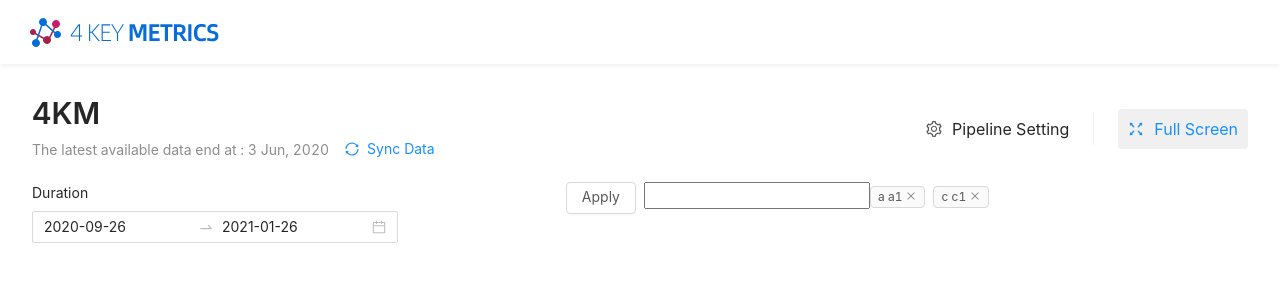
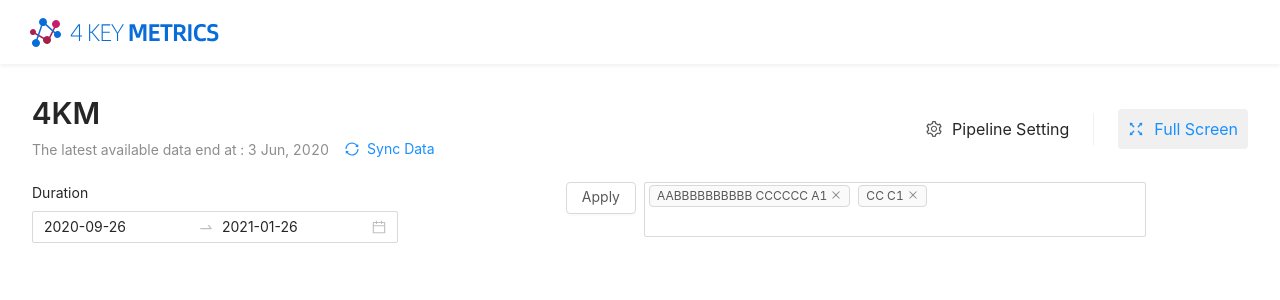
Before and after one commit to thoughtworks/metrik, a React app: page / in a window 1280 px wide. Shown: the top 300 px of the page. Built offline with nearby package versions, Linux system fonts and the light colour scheme.

Commit message:
[#99][Rui][Feat] build cascader tags

```diff
--- a/src/components/MultipleCascader.tsx
+++ b/src/components/MultipleCascader.tsx
@@ -40,6 +40,19 @@ export const MultipleCascader: FC<MultipleCascaderProps> = ({
 	};
 
 	useEffect(() => {
+		const nextVisibleMap = checkedValues.reduce((res, item) => {
+			return {
+				...res,
+				[item]: true,
+			};
+		}, {});
+		setVisibleMap(state => {
+			return {
+				...state,
+				...nextVisibleMap,
+			};
+		});
+
 		setCascaderValue(state => {
 			return {
 				...checkedValues?.reduce((res: any, val: any) => {
@@ -102,6 +115,7 @@ export const MultipleCascader: FC<MultipleCascaderProps> = ({
 		<Trigger
 			action={["click"]}
 			destroyPopupOnHide
+			popupClassName={"ant-select-dropdown ant-select-dropdown-placement-bottomLeft"}
 			popup={
 				<Checkbox.Group onChange={onChange} value={checkedValues}>
 					{options.map((option, key) => {
@@ -140,15 +154,30 @@ export const MultipleCascader: FC<MultipleCascaderProps> = ({
 			}
 			popupAlign={{
 				points: ["tl", "bl"],
-				offset: [0, 15],
+				offset: [0, 5],
 			}}
+			forceRender
 			popupVisible={popupVisible}
 			onPopupVisibleChange={setPopupVisible}>
-			<div>
-				<input readOnly />
-				{Object.values(cascaderValue).map((item, key) => {
-					return <Tag key={key} closable={true}>{`${item.value} ${item.childValue}`}</Tag>;
-				})}
+			<div className={"ant-select ant-select-multiple ant-select-show-arrow"}>
+				<div className={"ant-select-selector"}>
+					<div className={"ant-select-selection-overflow"}>
+						{Object.values(cascaderValue).map(item => (
+							<div className={"ant-select-selection-overflow-item"} key={item.value}>
+								<Tag
+									closable={Object.values(cascaderValue).length > 1}
+									onClose={() => {
+										setCheckedValues((state: any) => state.filter((v: any) => v !== item.value));
+									}}>{`${options.find(o => o.value === item.value)?.label} ${
+									(options.find(o => o.value === item.value)?.children ?? []).find(
+										c => c.value === item.childValue
+									)?.label
+								}`}</Tag>
+							</div>
+						))}
+					</div>
+					<input readOnly css={{ visibility: "hidden" }} />
+				</div>
 			</div>
 		</Trigger>
 	);
--- a/src/dashboard/PageDashboard.tsx
+++ b/src/dashboard/PageDashboard.tsx
@@ -1,6 +1,6 @@
 import React from "react";
 import { SettingOutlined, FullscreenOutlined, SyncOutlined } from "@ant-design/icons";
-import { Typography, Button, DatePicker, Row, Col, Form, Checkbox } from "antd";
+import { Typography, Button, DatePicker, Row, Col, Form } from "antd";
 import { SECONDARY_COLOR, PRIMARY_COLOR } from "../constants/styles";
 import { css } from "@emotion/react";
 import moment from "moment";
@@ -12,7 +12,7 @@ const { RangePicker } = DatePicker;
 
 const options = [
 	{
-		label: "AA",
+		label: "AABBBBBBBBBB CCCCCC",
 		value: "a",
 		children: [
 			{
@@ -50,6 +50,60 @@ const options = [
 	{
 		label: "CC",
 		value: "c",
+		children: [
+			{
+				label: "C1",
+				value: "c1",
+			},
+			{
+				label: "C2",
+				value: "c2",
+			},
+			{
+				label: "C3",
+				value: "c3",
+			},
+		],
+	},
+	{
+		label: "AABBBBBBBBBB CCCCCC",
+		value: "d",
+		children: [
+			{
+				label: "A1",
+				value: "a1",
+			},
+			{
+				label: "A2",
+				value: "a2",
+			},
+			{
+				label: "A3",
+				value: "a3",
+			},
+		],
+	},
+	{
+		label: "BB",
+		value: "e",
+		children: [
+			{
+				label: "B1",
+				value: "b1",
+			},
+			{
+				label: "B2",
+				value: "b2",
+			},
+			{
+				label: "B3",
+				value: "b3",
+			},
+		],
+	},
+	{
+		label: "CC",
+		value: "f",
 		children: [
 			{
 				label: "C1",
```
